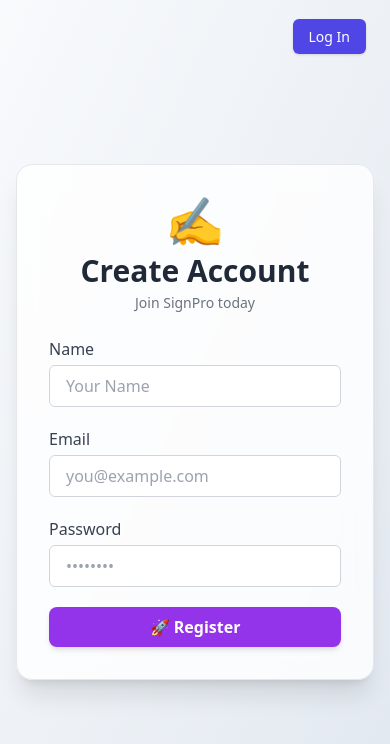
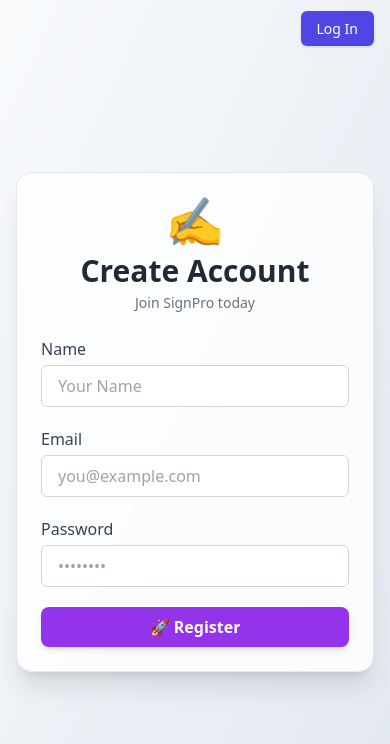
Before and after one commit to ShreyasBhoge/Signature_Web_App, a React (Create React App) app in the folder frontend_sign_app/client/: page /register in a window 390 px wide. Shown: the top 744 px of the page. Built offline with nearby package versions, Linux system fonts and the light colour scheme; no server answers.

Commit message:
Update Register.js

```diff
--- a/frontend_sign_app/client/src/pages/Register.js
+++ b/frontend_sign_app/client/src/pages/Register.js
@@ -30,12 +30,12 @@
   };
 
   return (
-    <div className="min-h-screen bg-gradient-to-br from-[#f8fafc] to-[#e2e8f0] flex items-center justify-center px-4 relative">
+    <div className="min-h-screen bg-gradient-to-br from-[#f8fafc] to-[#e2e8f0] flex items-center justify-center px-4 py-8 sm:py-16 relative">
       {/* Login Link */}
-      <div className="absolute top-6 right-6 z-10">
+      <div className="absolute top-4 right-4 sm:top-6 sm:right-6 z-10">
         <Link
           to="/login"
-          className="bg-indigo-600 hover:bg-indigo-700 text-white px-4 py-2 rounded-md text-sm font-medium shadow"
+          className="bg-indigo-600 hover:bg-indigo-700 text-white px-4 py-2 rounded-md text-sm font-medium shadow transition-all"
         >
           Log In
         </Link>
@@ -43,7 +43,7 @@
 
       {/* Registration Card */}
       <motion.div
-        className="relative z-10 bg-white/80 backdrop-blur-md border border-gray-200 rounded-2xl shadow-xl p-8 w-full max-w-md"
+        className="relative z-10 w-full max-w-md bg-white/80 backdrop-blur-md border border-gray-200 rounded-2xl shadow-xl p-6 sm:p-8"
         initial={{ opacity: 0, y: 50 }}
         animate={{ opacity: 1, y: 0 }}
         transition={{ duration: 0.8 }}
```
